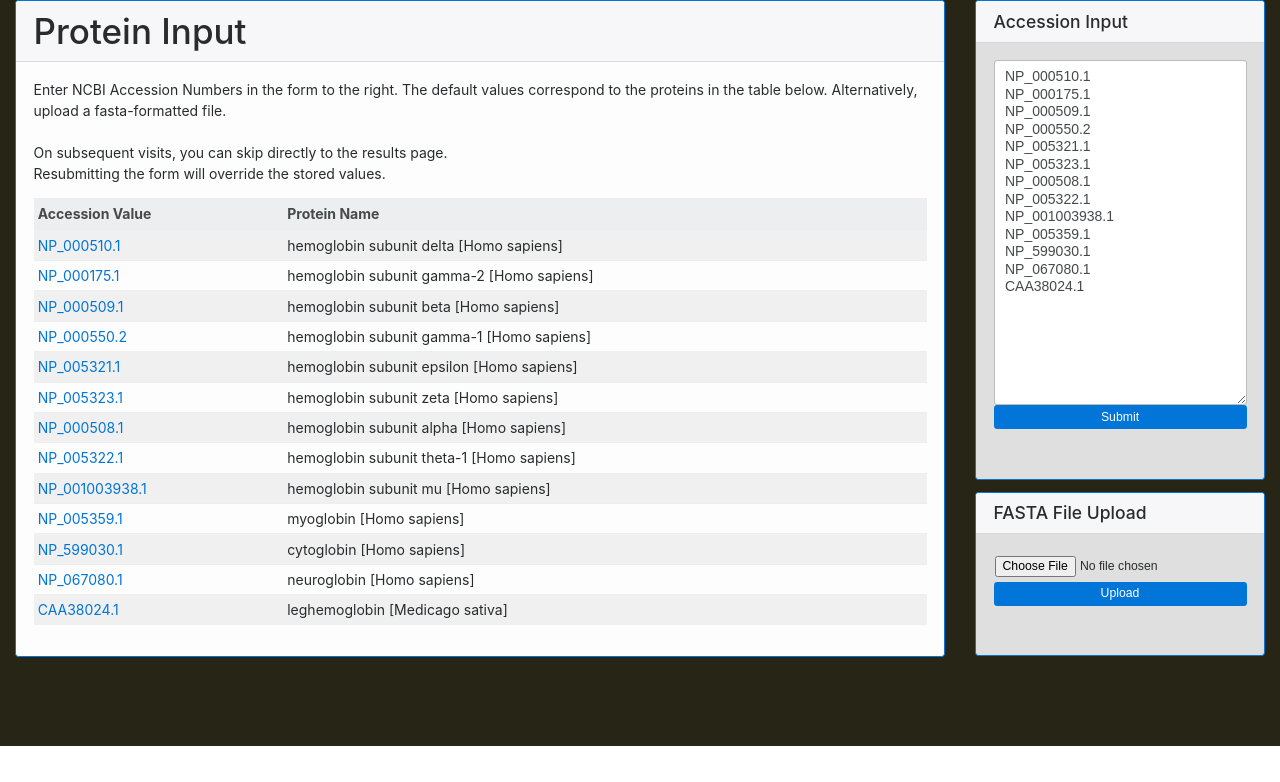
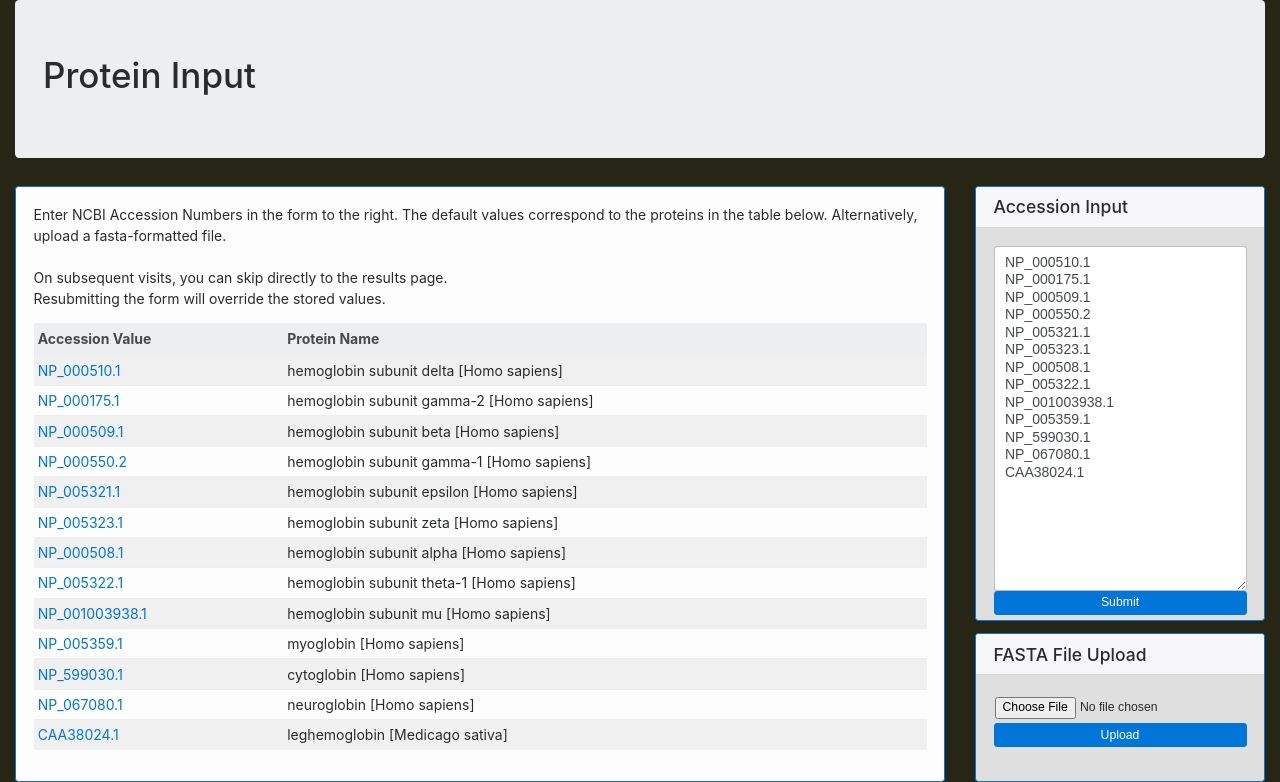
Before and after one commit to scottfones/bisc484, a Flask app: page /proteinInput in a window 1280 px wide. Shown: the part 54-836 px from the top of the page. Before the commit the page ends 800 px from the top, so only its background shows below. Run offline with Flask 2, Linux system fonts and the light colour scheme; some libraries are stand-ins or nearby versions.

Commit message:
relabled pro input page using jumbotron

```diff
--- a/bioApp/app/templates/proteinInput.html
+++ b/bioApp/app/templates/proteinInput.html
@@ -1,11 +1,13 @@
 {% extends "base.html" %}
 {% block content %}
+<div class="jumbotron" id="proResults">
+  <h1>Protein Input</h1>
+</div>
 
 <div class="row">
 
   <div class="col-9">
    <div style="background-color:#fdfdfd;" class="card card-outline-primary">
-    <h1 class="card-header">Protein Input</h1>
 
     <div class="card-block">
 
```
